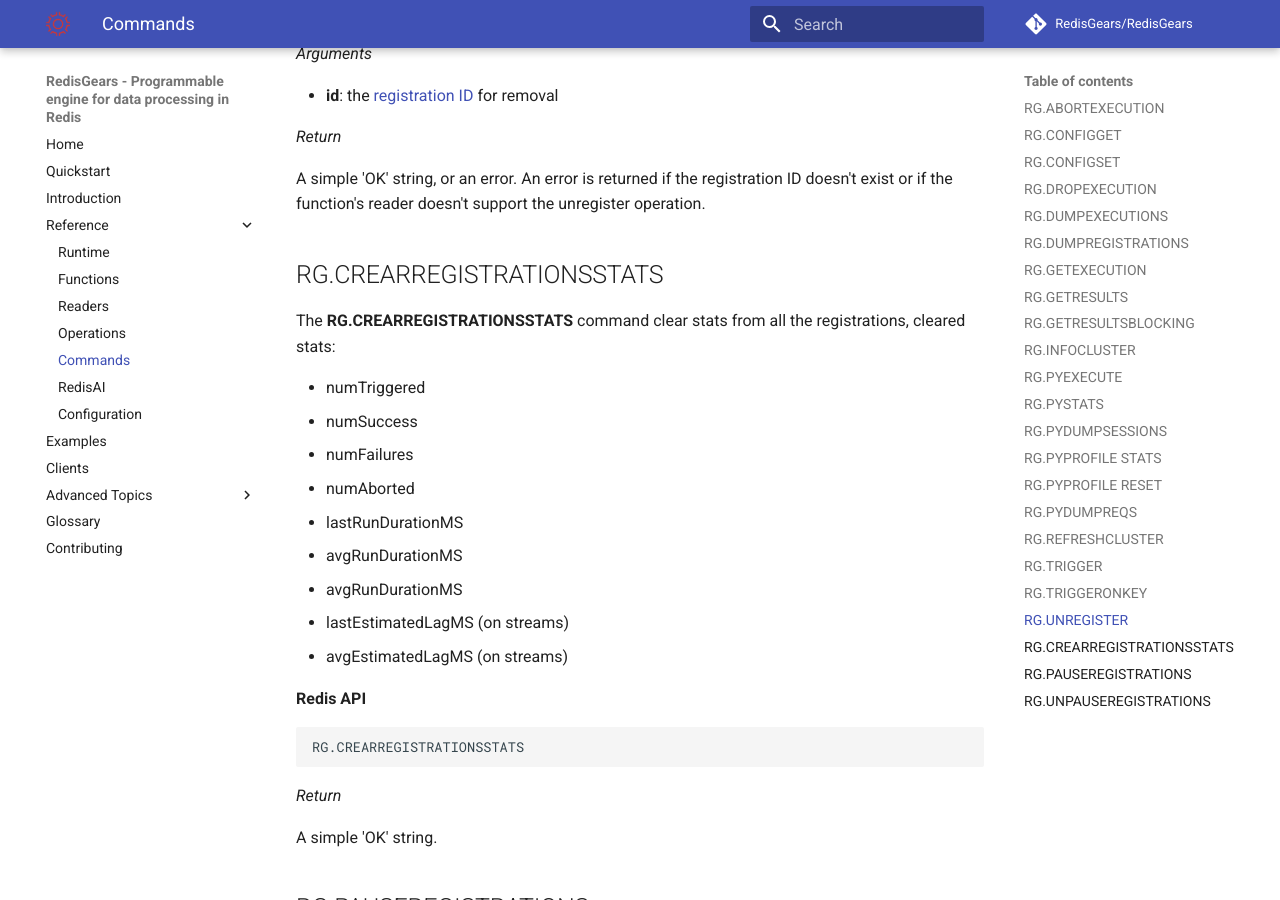
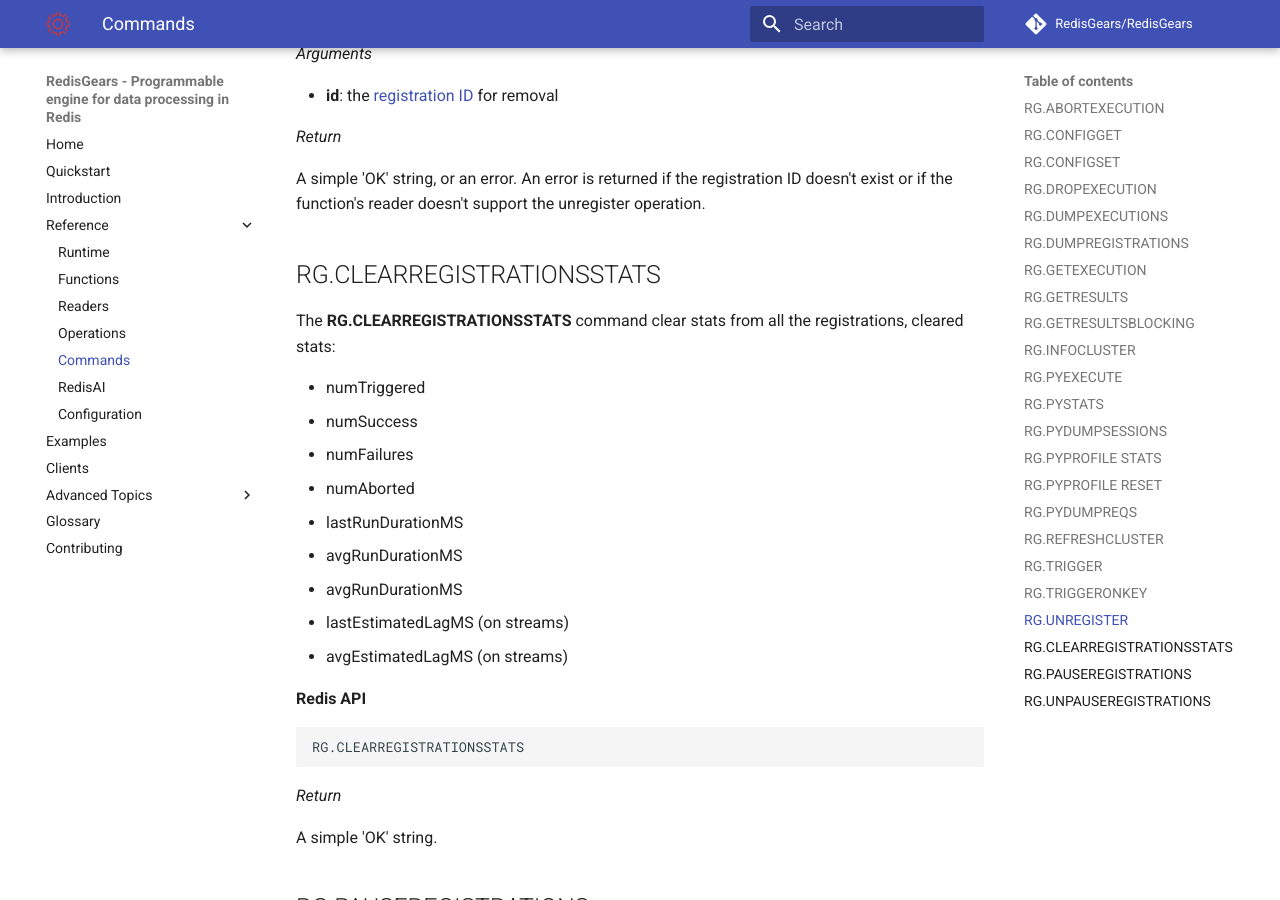
Before and after one commit to RedisGears/RedisGears, an MkDocs documentation site: the page built from docs/commands.md, in a window 1280 px wide and 900 px high, scrolled down 18939 px. Built offline with MkDocs 1.6.1 and Material for MkDocs 9.7.7, drawn with Linux system fonts in a browser that asks for light colours; comment, search, counter and statistics services are not loaded.

Commit message:
fix docs typo

````diff
--- a/docs/commands.md
+++ b/docs/commands.md
@@ -821,8 +821,8 @@ _Return_
 
 A simple 'OK' string, or an error. An error is returned if the registration ID doesn't exist or if the function's reader doesn't support the unregister operation.
 
-## RG.CREARREGISTRATIONSSTATS
-The **RG.CREARREGISTRATIONSSTATS** command clear stats from all the registrations, cleared stats:
+## RG.CLEARREGISTRATIONSSTATS
+The **RG.CLEARREGISTRATIONSSTATS** command clear stats from all the registrations, cleared stats:
 
 * numTriggered
 * numSuccess
@@ -837,7 +837,7 @@ The **RG.CREARREGISTRATIONSSTATS** command clear stats from all the registration
 **Redis API**
 
 ```
-RG.CREARREGISTRATIONSSTATS
+RG.CLEARREGISTRATIONSSTATS
 ```
 
 _Return_
````
